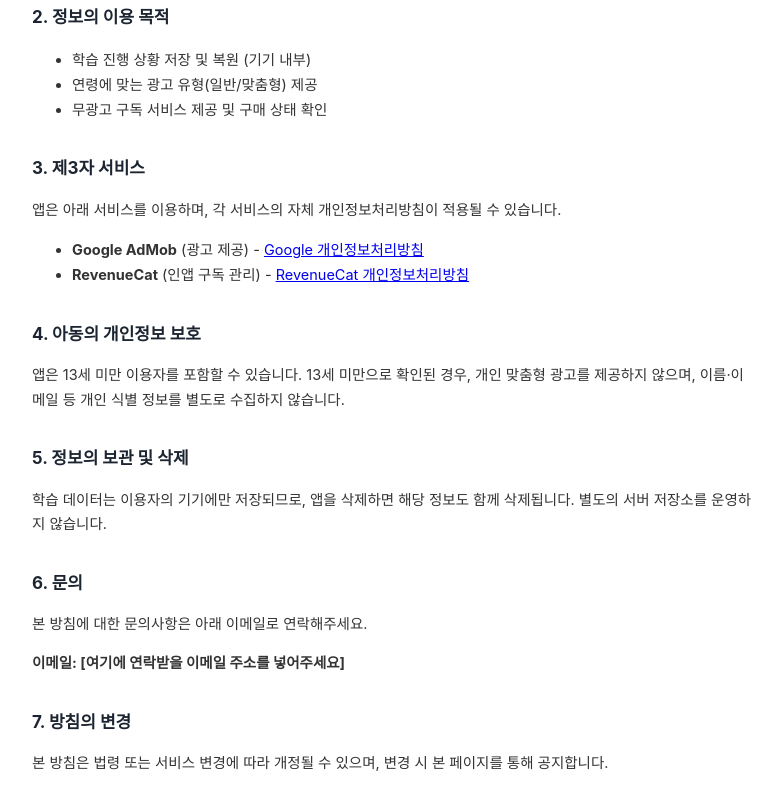
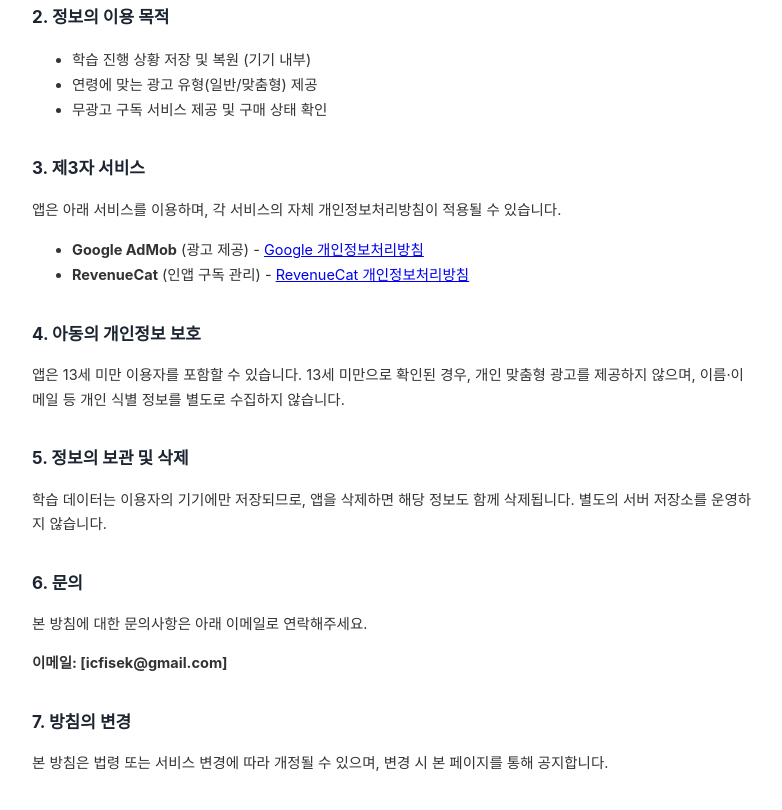
Before and after one commit to icfisek/cardbox-privacy, a plain HTML site: page index.html in a window 1280 px wide. Shown: the part 540-1350 px from the top of the page, without its empty margins (248-1030 px from the left). Drawn offline with Linux system fonts and the light colour scheme.

Commit message:
Update index.html

```diff
--- a/index.html
+++ b/index.html
@@ -50,7 +50,7 @@
 
 <h2>6. 문의</h2>
 <p>본 방침에 대한 문의사항은 아래 이메일로 연락해주세요.</p>
-<p><b>이메일: [여기에 연락받을 이메일 주소를 넣어주세요]</b></p>
+<p><b>이메일: [icfisek@gmail.com]</b></p>
 
 <h2>7. 방침의 변경</h2>
 <p>본 방침은 법령 또는 서비스 변경에 따라 개정될 수 있으며, 변경 시 본 페이지를 통해 공지합니다.</p>
```
